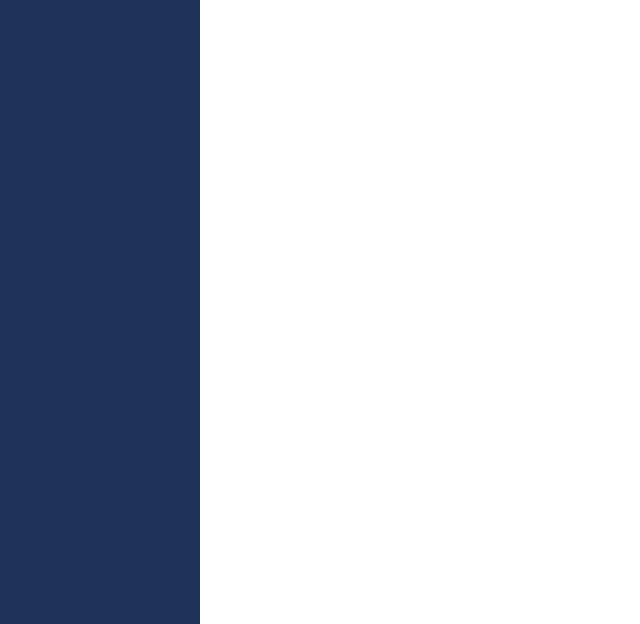
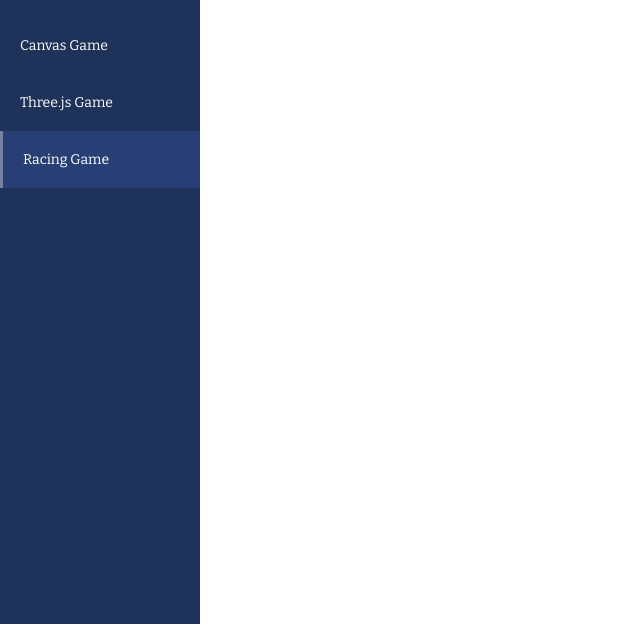
Before and after one commit to mapaiva/games-xbox-controler, a website: page web/public/examples/HexGL/index.html in a window 1280 px wide. Shown: the part 176-800 px from the top of the page, without its empty margins (0-640 px from the left). Drawn offline with nearby package versions, Linux system fonts and the light colour scheme; no server answers.

Commit message:
Add lateral menu in the example pages

```diff
--- a/web/public/examples/HexGL/index.html
+++ b/web/public/examples/HexGL/index.html
@@ -18,7 +18,7 @@
       var game = document.querySelector('iframe');
 
       game.width = (window.innerWidth - 240);
-      game.height = (window.innerHeight - 110);
+      game.height = (window.innerHeight - 40);
     }
 
     window.onload = load;
@@ -29,10 +29,15 @@
     <div class="header">
       <a href="/" class="h1"><img src="/resources/images/xbox-controller.fw.png" /> Games Gallery</a>
       <h4>Games using <code>xbox-controller-node</code></h4>
+      <ul>
+        <li><a href="/examples/canvas-game/">Canvas Game</a></li>
+        <li><a href="/examples/threejs/">Three.js Game</a></li>
+        <li><a href="/examples/HexGL/" id="current">Racing Game</a></li>
+      </ul>
     </div>
   </div>
   <div class="game-workspace">
-    <h1>Racing Game</h1>
+
     <iframe src="/resources/js/lib/HexGL/index.html"></iframe>
   </div>
 </body>
--- a/web/public/resources/css/all.css
+++ b/web/public/resources/css/all.css
@@ -117,6 +117,31 @@ body{
   height: 35px;
 }
 
+.side-menu ul{
+  list-style: none;
+  font-size: 14px;
+  margin: 0;
+  padding: 0;
+  text-align: left;
+  padding-top: 20px;
+}
+
+.side-menu ul li a{
+  color: #FFF;
+  padding: 20px;
+  display: block;
+  text-decoration: none;
+}
+
+.side-menu ul li a:hover{
+  background-color: #273F74;
+}
+
+.side-menu ul li a#current{
+  background-color: #273F74;
+  border-left: #77839A 3px solid;
+}
+
 .game-workspace{
   color: #666;
   overflow: hidden;
--- a/web/public/resources/js/canvas-game.js
+++ b/web/public/resources/js/canvas-game.js
@@ -13,7 +13,7 @@ function Game(GE) {
 
   this.WS = this.util.query('.workspace-game');
   this.WS.width = (window.innerWidth - 240);
-  this.WS.height = (window.innerHeight - 110);
+  this.WS.height = (window.innerHeight - 40);
 
   this.x = 80;
   this.y = 100;
```
Also changed, not shown: web/public/examples/canvas-game/index.html (+5 -1 lines), web/public/examples/threejs/index.html (+6 -2 lines).
